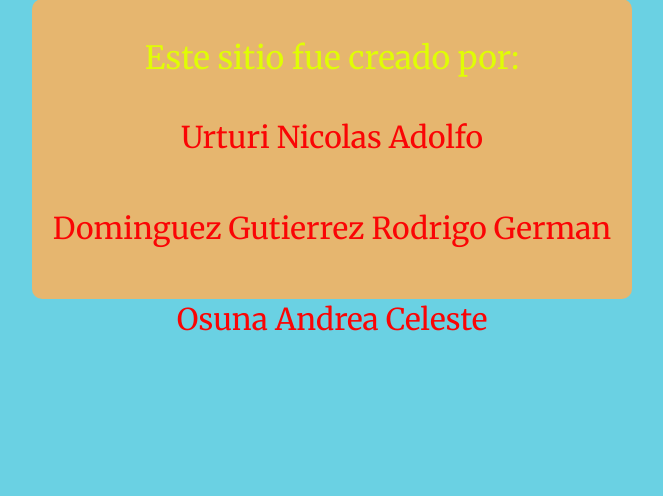
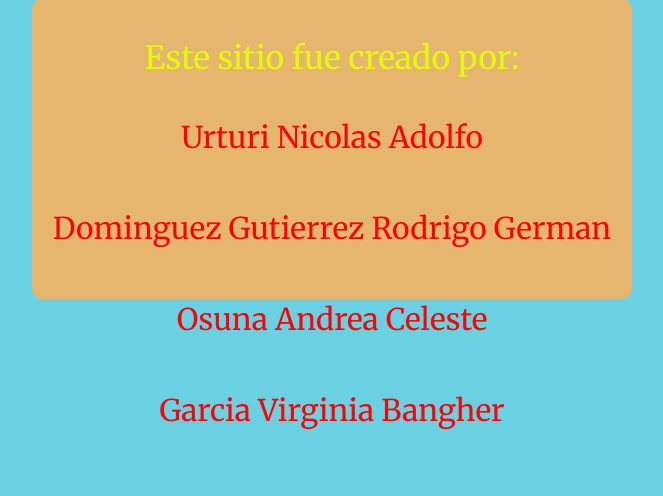
Before and after one commit to Bnuk31/blog-recetas, a Django app: page /acerca_de/ in a window 1280 px wide. Shown: the part 163-659 px from the top of the page, without its empty margins (308-971 px from the left). Run offline with Django 5.2, Linux system fonts and the light colour scheme.

Commit message:
(cambios)

```diff
--- a/recetas_blog/recetas/templates/acerca_de.html
+++ b/recetas_blog/recetas/templates/acerca_de.html
@@ -16,6 +16,8 @@
         <p id="cuerpo-inicio"> Dominguez Gutierrez Rodrigo German</p>
         <br>
         <p id="cuerpo-inicio">Osuna Andrea Celeste</p>
+        <br>
+        <p id="cuerpo-inicio">Garcia Virginia Bangher</p>
     </div>
 </div>
 
```
